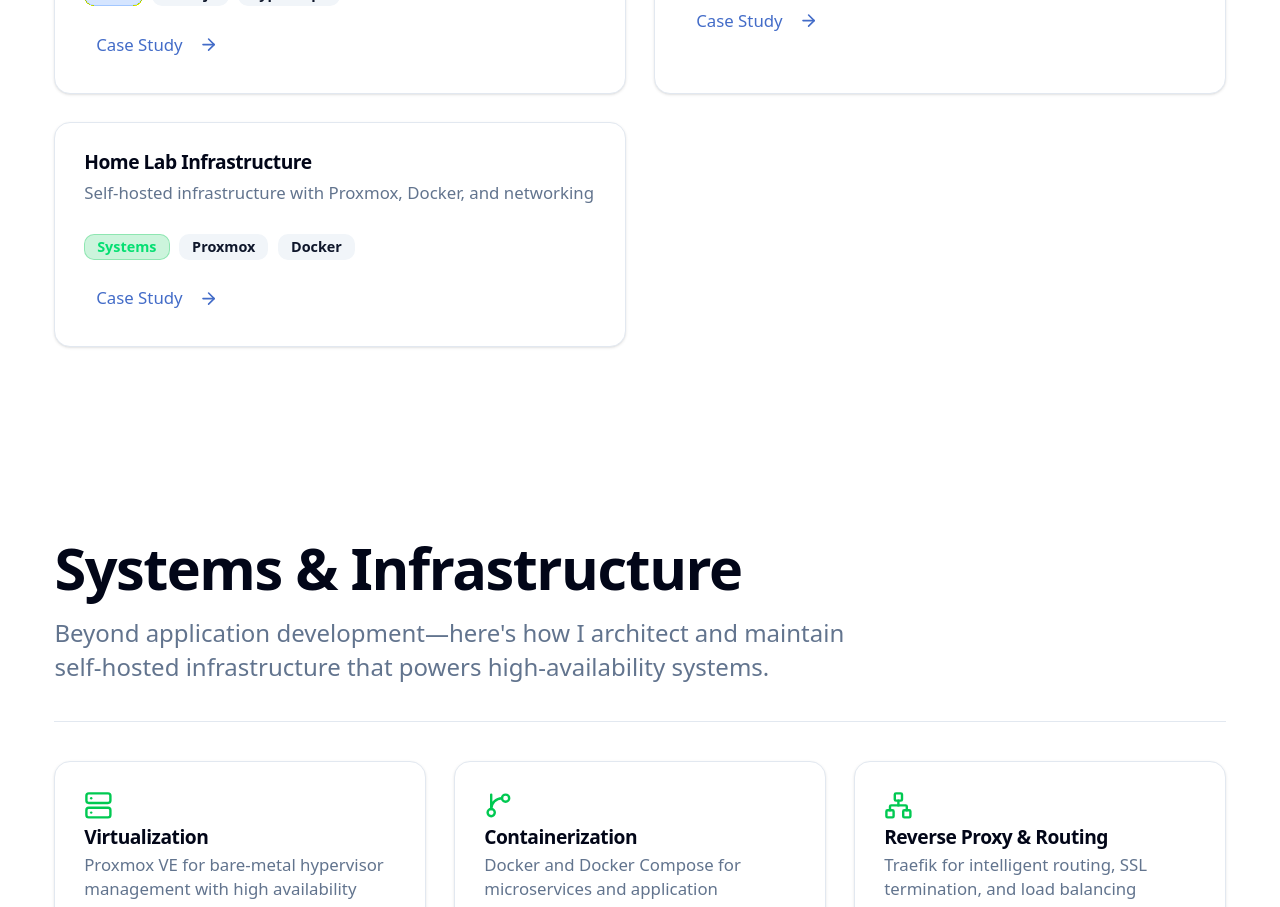
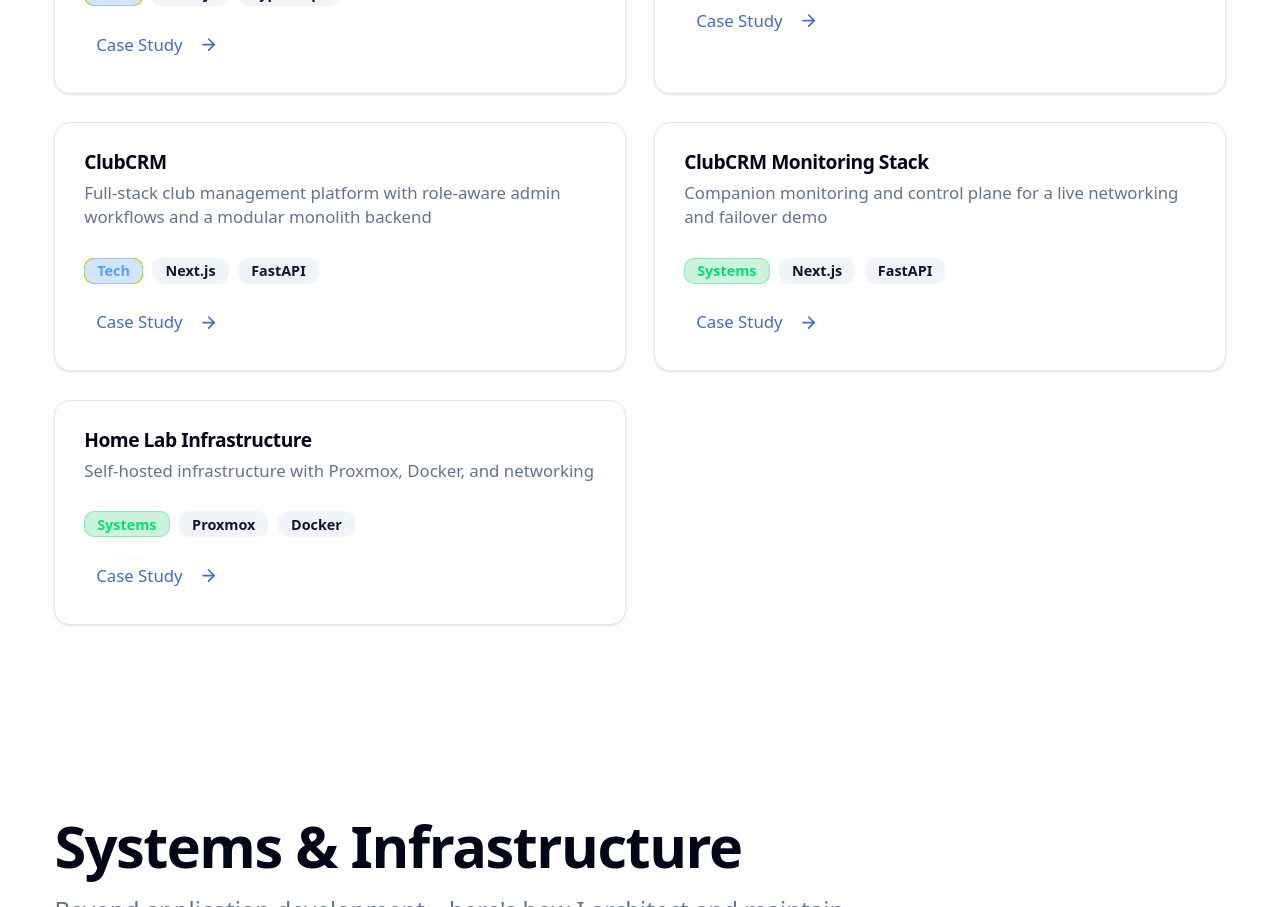
Before and after one commit to MichaelOlave/portfolio-web, a Next.js app: page / in a window 1280 px wide. Shown: the part 1620-2527 px from the top of the page. Built offline with nearby package versions, Linux system fonts and the light colour scheme.

Commit message:
docs: add project guides and refresh portfolio content

```diff
--- a/components/ui/sidebar.tsx
+++ b/components/ui/sidebar.tsx
@@ -606,10 +606,14 @@
 }: React.ComponentProps<"div"> & {
   showIcon?: boolean
 }) {
-  // Random width between 50 to 90%.
+  const skeletonId = React.useId()
   const width = React.useMemo(() => {
-    return `${Math.floor(Math.random() * 40) + 50}%`
-  }, [])
+    const seed = Array.from(skeletonId).reduce((total, char) => {
+      return total + char.charCodeAt(0)
+    }, 0)
+
+    return `${50 + (seed % 41)}%`
+  }, [skeletonId])
 
   return (
     <div
--- a/data/hero.json
+++ b/data/hero.json
@@ -6,7 +6,7 @@
     "text": "Currently Building",
     "pulseClass": "pulse-slow"
   },
-  "description": "Passionate about building performant systems and exploring the intersection of infrastructure, game development, and user experience. Specialist in full-stack development, DevOps, and systems architecture.",
+  "description": "Passionate about building performant systems and exploring the intersection of infrastructure and user experience. Specialist in full-stack development, DevOps, and systems architecture.",
   "cta": [
     {
       "label": "View My Work",
--- a/data/projects.json
+++ b/data/projects.json
@@ -41,6 +41,56 @@
       "link": "https://github.com"
     },
     {
+      "id": "clubcrm",
+      "title": "ClubCRM",
+      "description": "Full-stack club management platform with role-aware admin workflows and a modular monolith backend",
+      "category": "tech",
+      "tags": ["Next.js", "FastAPI", "Multi-DB"],
+      "problem": "Student organizations and club operators need one system to manage membership, join requests, events, announcements, and access control without scattering workflows across forms, spreadsheets, and disconnected admin tools.",
+      "solution": "Built ClubCRM as a full-stack platform with a Next.js frontend, FastAPI backend, and a modular-monolith architecture that separates feature modules cleanly while supporting real CRUD workflows, backend-owned auth, and multi-database responsibilities.",
+      "challenges": [
+        "Keeping the frontend and backend aligned while the UI surface evolved faster than the API contract",
+        "Designing clean module boundaries across auth, clubs, members, memberships, forms, events, and announcements",
+        "Using PostgreSQL, MongoDB, Redis, and Kafka intentionally so each datastore had a clear responsibility instead of becoming incidental complexity"
+      ],
+      "techStack": [
+        "Next.js",
+        "React",
+        "TypeScript",
+        "FastAPI",
+        "PostgreSQL",
+        "MongoDB",
+        "Redis",
+        "Kafka",
+        "Docker Compose"
+      ],
+      "link": "https://clubcrm.org"
+    },
+    {
+      "id": "clubcrm-monitoring",
+      "title": "ClubCRM Monitoring Stack",
+      "description": "Companion monitoring and control plane for a live networking and failover demo",
+      "category": "systems",
+      "tags": ["Next.js", "FastAPI", "Kubernetes"],
+      "problem": "The networking demo needed to stay observable even while VMs, pods, and storage-backed workloads were intentionally disrupted, which meant the team needed a separate control plane that could survive the same failures being demonstrated.",
+      "solution": "Built a standalone monitoring stack with a FastAPI control plane and Next.js dashboard that streams live environment snapshots, embeds the public failover view, exposes guarded VM and pod controls, and supports both live Kubernetes polling and snapshot-driven rehearsals.",
+      "challenges": [
+        "Keeping the monitoring surface separate from the main product so demo instability did not take the dashboard down with it",
+        "Providing narrow, auditable control paths for VM power actions and container operations without exposing arbitrary shell access",
+        "Combining synthetic HTTP health checks, guest-agent telemetry, Kubernetes state, and storage visibility into one real-time operational view"
+      ],
+      "techStack": [
+        "Next.js",
+        "React",
+        "FastAPI",
+        "WebSockets",
+        "Docker Compose",
+        "Kubernetes",
+        "Longhorn",
+        "OrbStack"
+      ]
+    },
+    {
       "id": "home-lab",
       "title": "Home Lab Infrastructure",
       "description": "Self-hosted infrastructure with Proxmox, Docker, and networking",
```
Also changed, not shown: 9 other files (tests, documents, lock files or other folders).
